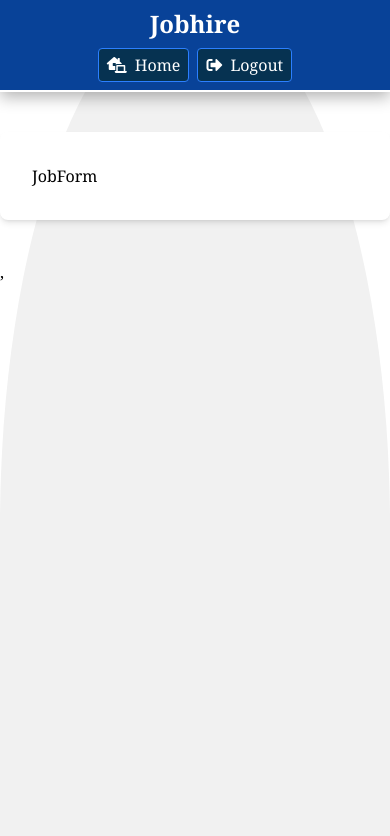
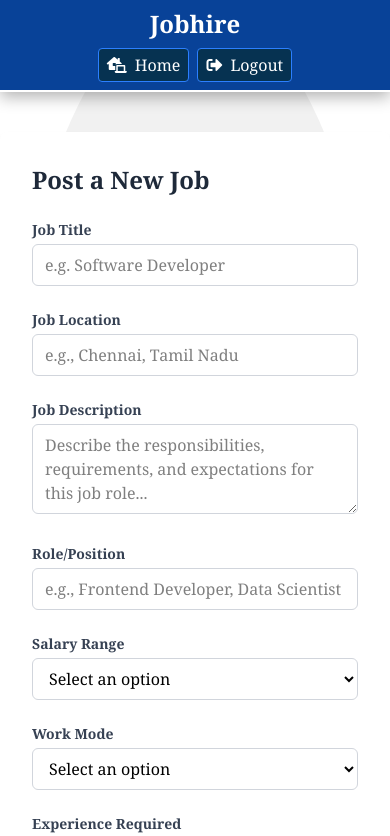
Before and after one commit to hariharen1996/jobhire, a React (Vite) app in the folder frontend/: page /job-form in a window 390 px wide. Shown: the top 836 px of the page. Built offline with nearby package versions, Linux system fonts and the light colour scheme; sample sign-in values are in the browser's storage.

Commit message:
feat: implement job posting form with dynamic inputs and responsive layout

```diff
--- a/frontend/src/pages/Job/JobForm.jsx
+++ b/frontend/src/pages/Job/JobForm.jsx
@@ -1,8 +1,202 @@
+import { useState } from "react";
+
 const JobForm = () => {
+  const [formData, setFormData] = useState({
+    title: "",
+    description: "",
+    location: "",
+    salary_range: "",
+    work_mode: "",
+    role: "",
+    experience: "",
+    application_deadline: "",
+    number_of_openings: 0,
+    job_skills: "",
+    status: "",
+  });
+
+  const salaryOptions = [
+    { value: "0-3", label: "0-3 Lakhs" },
+    { value: "3-6", label: "3-6 Lakhs" },
+    { value: "6-10", label: "6-10 Lakhs" },
+    { value: "10-15", label: "10-15 Lakhs" },
+    { value: "15-20", label: "15-20 Lakhs" },
+    { value: "20+", label: "20+ Lakhs" },
+  ];
+
+  const workModeOptions = [
+    { value: "WFO", label: "Work from Office" },
+    { value: "hybrid", label: "Hybrid" },
+    { value: "remote", label: "Remote" },
+  ];
+
+  const experienceOptions = [
+    { value: "0-1", label: "0-1 years" },
+    { value: "1-3", label: "1-3 years" },
+    { value: "3-5", label: "3-5 years" },
+    { value: "5-7", label: "5-7 years" },
+    { value: "7-10", label: "7-10 years" },
+    { value: "10+", label: "10+ years" },
+  ];
+
+  const statusOptions = [
+    { value: "open", label: "Open" },
+    { value: "closed", label: "Closed" },
+    { value: "filled", label: "Filled" },
+  ];
+
+  const handleChange = (e) => {
+    const { name, value } = e.target;
+    setFormData((prev) => ({
+      ...prev,
+      [name]: value,
+    }));
+  };
+
+  const handleSubmit = (e) => {
+    e.preventDefault();
+    console.log(formData);
+  };
+
   return (
     <div className="max-w-4xl mx-auto p-8 bg-white shadow-md rounded-lg my-10">
-      <h1>JobForm</h1>
+      <h1 className="text-2xl font-bold mb-6 text-gray-800">Post a New Job</h1>
+      <form
+        onSubmit={handleSubmit}
+        className="grid grid-cols-1 md:grid-cols-2 gap-x-6 gap-y-6"
+      >
+        {[
+          {
+            label: "Job Title",
+            name: "title",
+            type: "text",
+            placeholder: "e.g. Software Developer",
+          },
+          {
+            label: "Job Location",
+            name: "location",
+            type: "text",
+            placeholder: "e.g., Chennai, Tamil Nadu",
+          },
+          {
+            label: "Job Description",
+            name: "description",
+            type: "textarea",
+            placeholder:
+              "Describe the responsibilities, requirements, and expectations for this job role...",
+          },
+          {
+            label: "Role/Position",
+            name: "role",
+            type: "text",
+            placeholder: "e.g., Frontend Developer, Data Scientist",
+          },
+          {
+            label: "Salary Range",
+            name: "salary_range",
+            type: "select",
+            options: salaryOptions,
+          },
+          {
+            label: "Work Mode",
+            name: "work_mode",
+            type: "select",
+            options: workModeOptions,
+          },
+          {
+            label: "Experience Required",
+            name: "experience",
+            type: "select",
+            options: experienceOptions,
+          },
+          {
+            label: "Application Deadline",
+            name: "application_deadline",
+            type: "date",
+            min: new Date().toISOString().split("T")[0],
+          },
+          {
+            label: "Number of Openings",
+            name: "number_of_openings",
+            type: "number",
+            min: "1",
+            max: "100",
+          },
+          {
+            label: "Job Status",
+            name: "status",
+            type: "select",
+            options: statusOptions,
+          },
+          {
+            label: "Required Skills",
+            name: "job_skills",
+            type: "text",
+            placeholder: "e.g., React, Node.js, AWS",
+          },
+        ].map(({ label, name, type, ...rest }) => (
+          <div
+            key={name}
+            className={
+              "description".includes(name) ||
+              "application_deadline".includes(name) ||
+              "job_skills".includes(name)
+                ? "md:col-span-2"
+                : ""
+            }
+          >
+            <label className="block text-gray-700 text-sm font-bold mb-1">
+              {label}
+            </label>
+            {type === "textarea" ? (
+              <textarea
+                name={name}
+                value={formData[name]}
+                onChange={handleChange}
+                rows={3}
+                className="w-full px-3 py-2 border border-gray-300 rounded-md"
+                placeholder={rest.placeholder}
+              />
+            ) : type === "select" ? (
+              <select
+                name={name}
+                value={formData[name]}
+                onChange={handleChange}
+                className="w-full px-3 py-2 border border-gray-300 rounded-md"
+              >
+                <option value="">Select an option</option>
+                {rest.options.map((opt) => (
+                  <option key={opt.value} value={opt.value}>
+                    {opt.label}
+                  </option>
+                ))}
+              </select>
+            ) : (
+              <input
+                type={type}
+                name={name}
+                value={formData[name]}
+                onChange={handleChange}
+                className={`w-full px-3 py-2 border border-gray-300 rounded-md ${
+                  rest.disabled ? "bg-gray-100 cursor-not-allowed" : ""
+                }`}
+                {...rest}
+              />
+            )}
+          </div>
+        ))}
+
+        <div className="md:col-span-2">
+          <button
+            type="submit"
+            className="bg-blue-600 text-white px-6 py-2 rounded-md hover:bg-blue-700 w-full"
+          >
+            Submit
+          </button>
+        </div>
+      </form>
     </div>
   );
 };
+
 export default JobForm;
```
